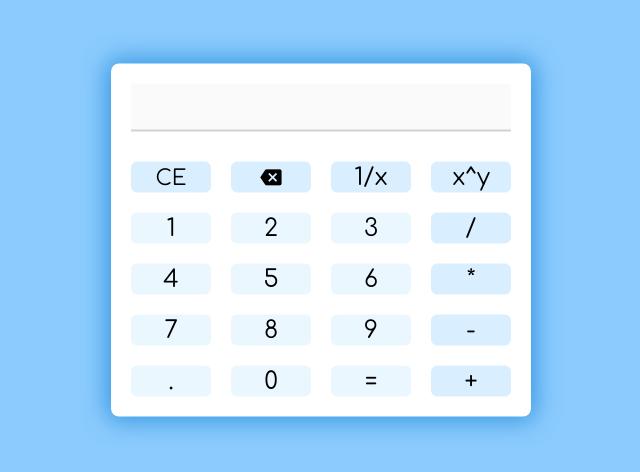
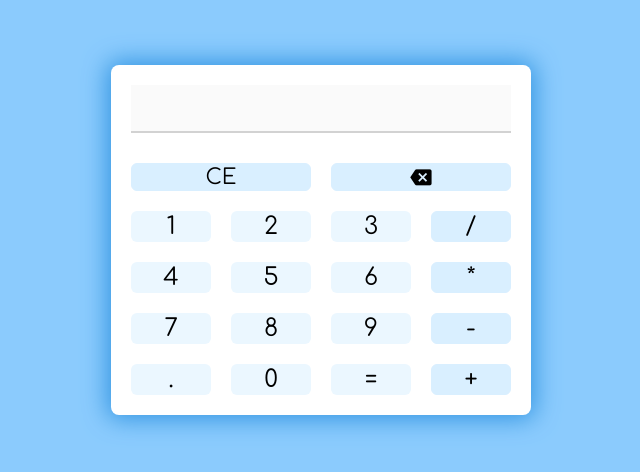
Before and after one commit to thewhitehaven04/Project_Calculator, a website with bundled scripts: page index.html in a window 1280 px wide. Shown: the whole page, without its empty margins (319-959 px from the left). Built offline with nearby package versions, Linux system fonts and the light colour scheme.

Commit message:
removed redundant buttons

```diff
--- a/css/style.css
+++ b/css/style.css
@@ -26,7 +26,7 @@ html {
   display: grid;
   grid-template-areas:
     "scr scr scr scr"
-    "gen gen par par"
+    "gen gen gen gen"
     "dig dig dig ops"
     "dig dig dig ops"
     "dig dig dig ops"
@@ -42,24 +42,23 @@ html {
 .generic-controls {
   grid-area: gen;
   display: grid;
-  grid-template-columns: 1fr 1fr;
+  grid-template-columns: repeat(2, 1fr);
   grid-template-rows: 1fr;
+  width: 100%;
   gap: inherit;
-  width: 100%;
 }
 
 .generic-controls__button {
   font-family: inherit;
   font-size: 16pt;
-  width: 80px;
 
   --controls-color: rgb(217, 239, 255);
   border: 1px solid var(--controls-color);
   border-radius: 6px;
-  background-color: rgb(217, 239, 255);
+  background-color: var(--controls-color);
 }
 
-.generic-controls__button_backspace {
+.generic-controls__button_type_backspace {
   font-family: "Material Icons";
 }
 
@@ -72,14 +71,15 @@ html {
 }
 
 .advanced-operations__operation {
-  font-family: inherit;
-  font-size: 18pt;
   width: 80px;
 
   --adv-operations-color: rgb(217, 239, 255);
   border: 1px solid var(--adv-operations-color);
   border-radius: 6px;
   background-color: rgb(217, 239, 255);
+
+  font-family: inherit;
+  font-size: 18pt;
 }
 
 .screen-panel {
@@ -89,10 +89,10 @@ html {
 }
 
 .screen-panel__input {
-  font-size: 20pt;
   width: 100%;
   height: 1.8em;
   border-width: 0px 0px 2px 0px;
+  font-size: 20pt;
   font-family: inherit;
 }
 
@@ -106,6 +106,7 @@ html {
 }
 
 .math-controls__button {
+  width: 80px;
   border: 1px;
   border-radius: 6px;
   background-color: rgb(235, 247, 255);
@@ -119,7 +120,6 @@ html {
   display: flex;
   flex-flow: column nowrap;
   gap: inherit;
-  width: 80px;
 }
 
 .operators__button {
@@ -127,7 +127,7 @@ html {
   border: 1px solid var(--operator-color);
   background-color: var(--operator-color);
   border-radius: 6px;
-
+  width: 80px;
   font-size: 18pt;
   font-family: inherit;
 }
--- a/index.html
+++ b/index.html
@@ -20,33 +20,17 @@
         </div>
         <div class="generic-controls">
           <button
-            class="generic-controls__button generic-controls__button"
+            class="generic-controls__button generic-controls__button_type_CE"
             id="CE"
           >
             CE
           </button>
           <button
-            class="generic-controls__button generic-controls__button_backspace"
+            class="
+              generic-controls__button generic-controls__button_type_backspace
+            "
           >
             <span class="material-icons-outlined"> backspace </span>
-          </button>
-        </div>
-        <div class="advanced-operations">
-          <button
-            class="
-              advanced-operations__operation
-              advanced-operations__operation_inverse
-            "
-          >
-            1/x
-          </button>
-          <button
-            class="
-              advanced-operations__operation
-              advanced-operations__operation_power
-            "
-          >
-            x^y
           </button>
         </div>
         <div class="math-controls">
--- a/js/script.js
+++ b/js/script.js
@@ -10,7 +10,9 @@ const buttonEquals = document.querySelector(
 );
 
 const comma = document.querySelector(".math-controls__button_type_comma");
-const backspace = document.querySelector(".generic-controls__button_backspace");
+const backspace = document.querySelector(
+  ".generic-controls__button_type_backspace"
+);
 const ceButton = document.querySelector("#CE");
 
 const mathControls = document.querySelector(".math-controls");
@@ -65,7 +67,7 @@ let state = {
   },
   /** Removes the last digit appended to either the first or the second operand. */
   removeOperand: function () {
-    if (!this.secondOperand) {
+    if (!!this.secondOperand) {
       this.secondOperand = this.secondOperand.slice(
         0,
         this.secondOperand.length - 1
```
